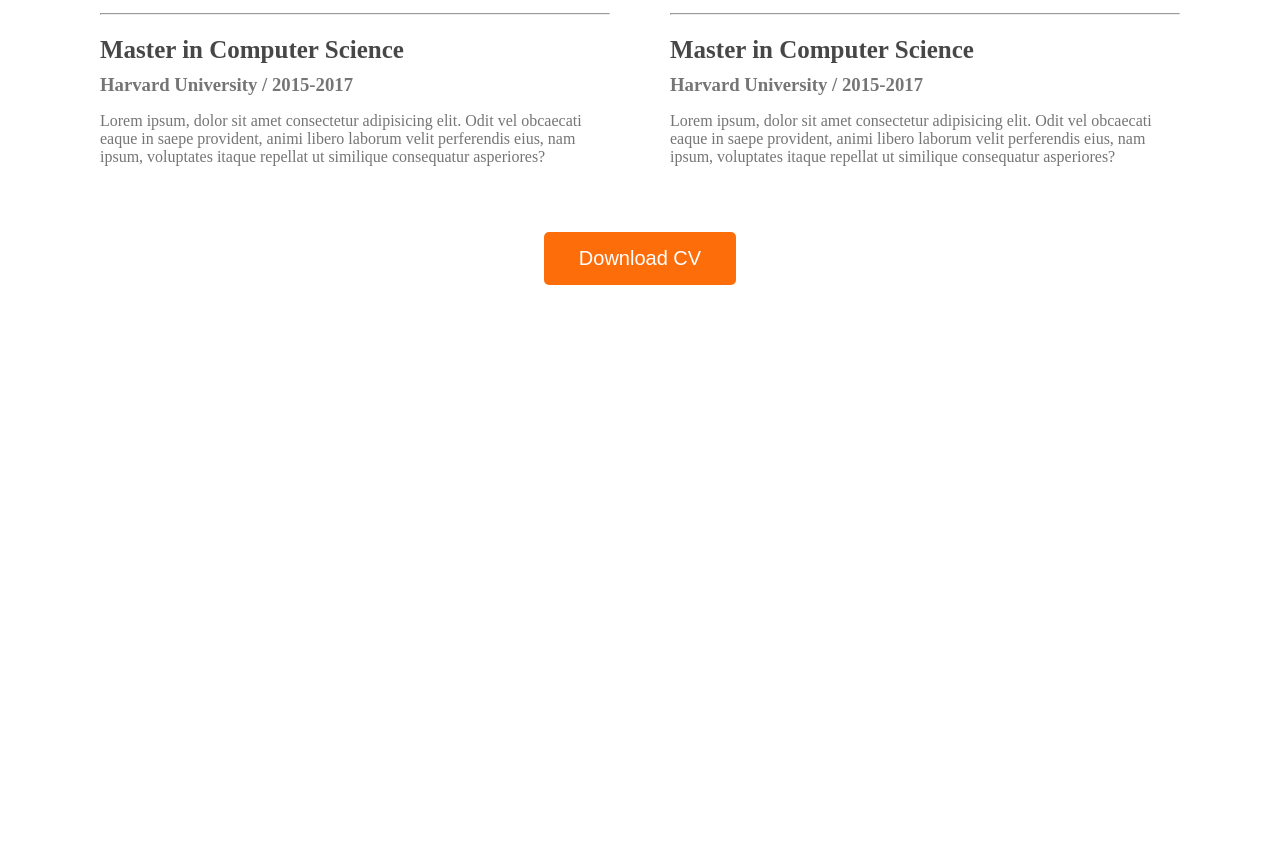
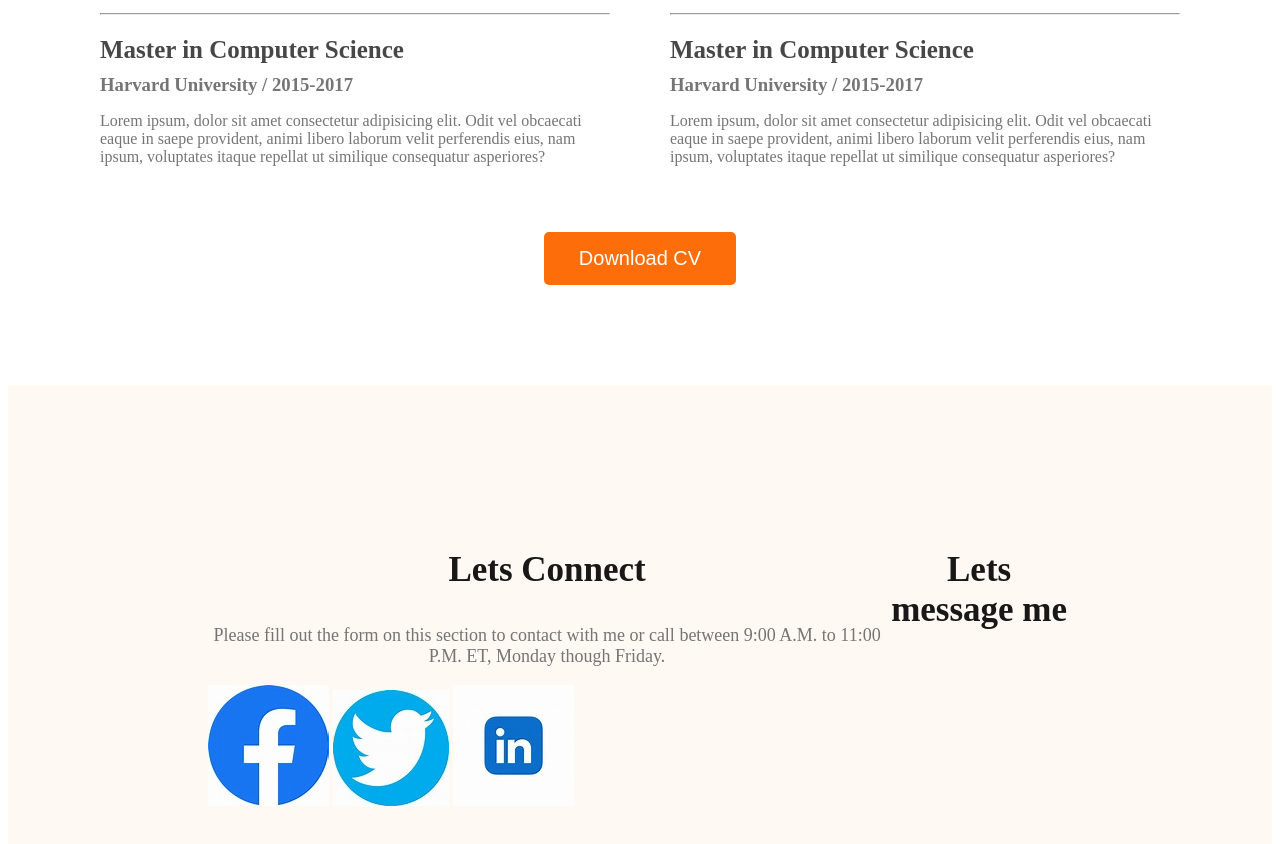
Before and after one commit to eyaminmia880/webdeveloper-portfolio, a plain HTML site: page index.html in a window 1280 px wide. Shown: the part 2674-3518 px from the top of the page. Before the commit the page ends 2967 px from the top, so only its background shows below. Drawn offline with Linux system fonts and the light colour scheme.

Commit message:
basic footer

```diff
--- a/index.html
+++ b/index.html
@@ -152,7 +152,20 @@
 
     </main>
     <footer>
-
+        <div class="footer-coloun">
+            <h3 class="section-title">Lets Connect</h3>
+            <p class="section-description">
+                Please fill out the form on this section to contact with me or call between 9:00 A.M. to 11:00 P.M. ET, Monday though Friday.
+            </p>
+            <div class="social-links">
+               <a href=""><img src="images/fb logo.jpeg" alt=""></a>
+               <a href=""><img src="images/twitter.jpeg" alt=""></a>
+               <a href=""><img src="images/LinkIn golo.jpeg" alt=""></a>
+            </div>
+        </div>
+        <div class="footer-coloun">
+            <h3 class="section-title">Lets message me</h3>
+        </div>
     </footer>
 
 </body>
--- a/styles/portfolio.css
+++ b/styles/portfolio.css
@@ -153,3 +153,10 @@ main {
     text-align: center;
     margin-top: 50px;
 }
+/* footer sectio  */
+footer{
+    display: flex;
+    background: #FFF8F3;
+    margin-top: 100px;
+    padding: 130px 200px;
+}
```
Also changed, not shown: images/LinkIn golo.jpeg (added), images/fb logo.jpeg (added), images/insta logo.jpeg (added), images/twitter.jpeg (added).
